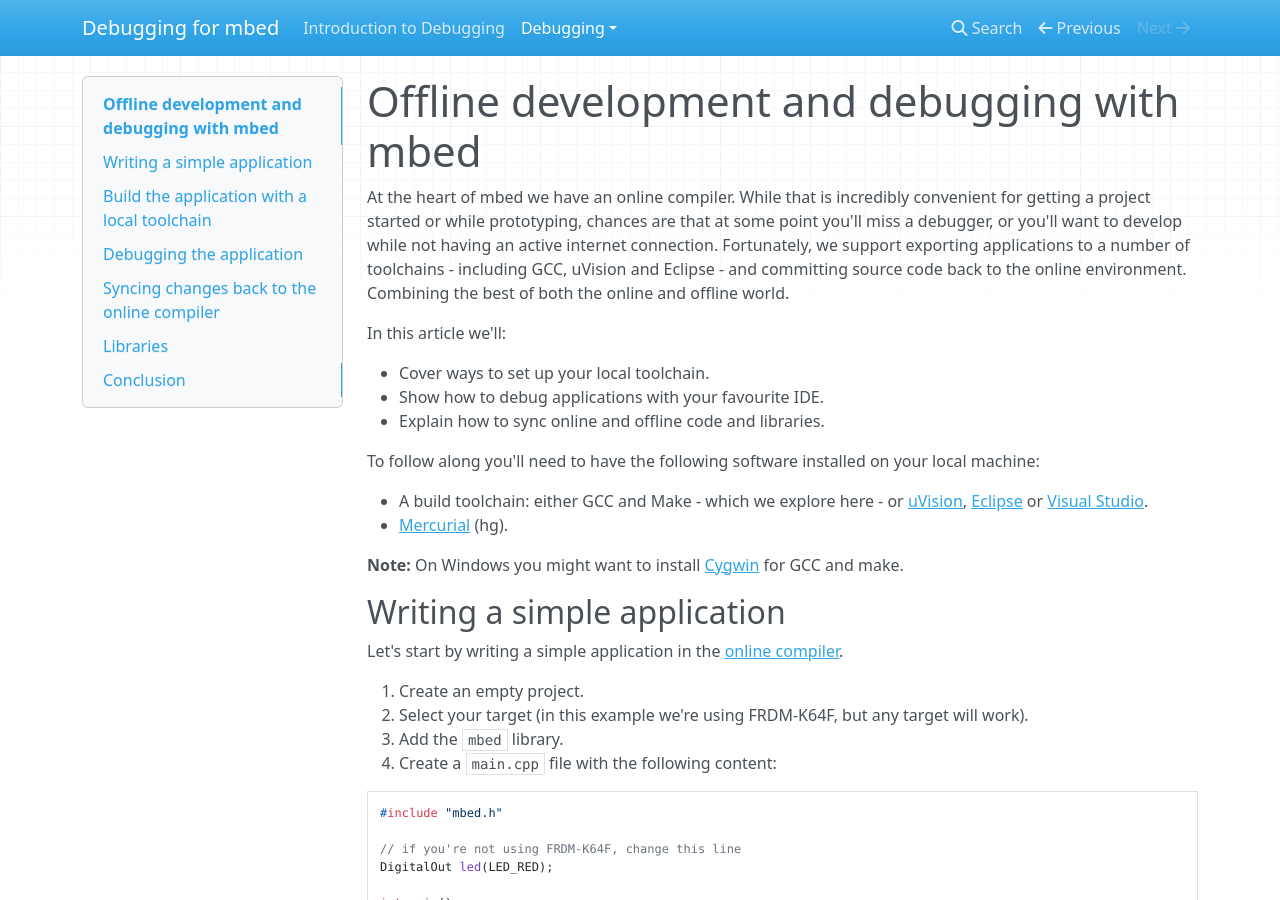
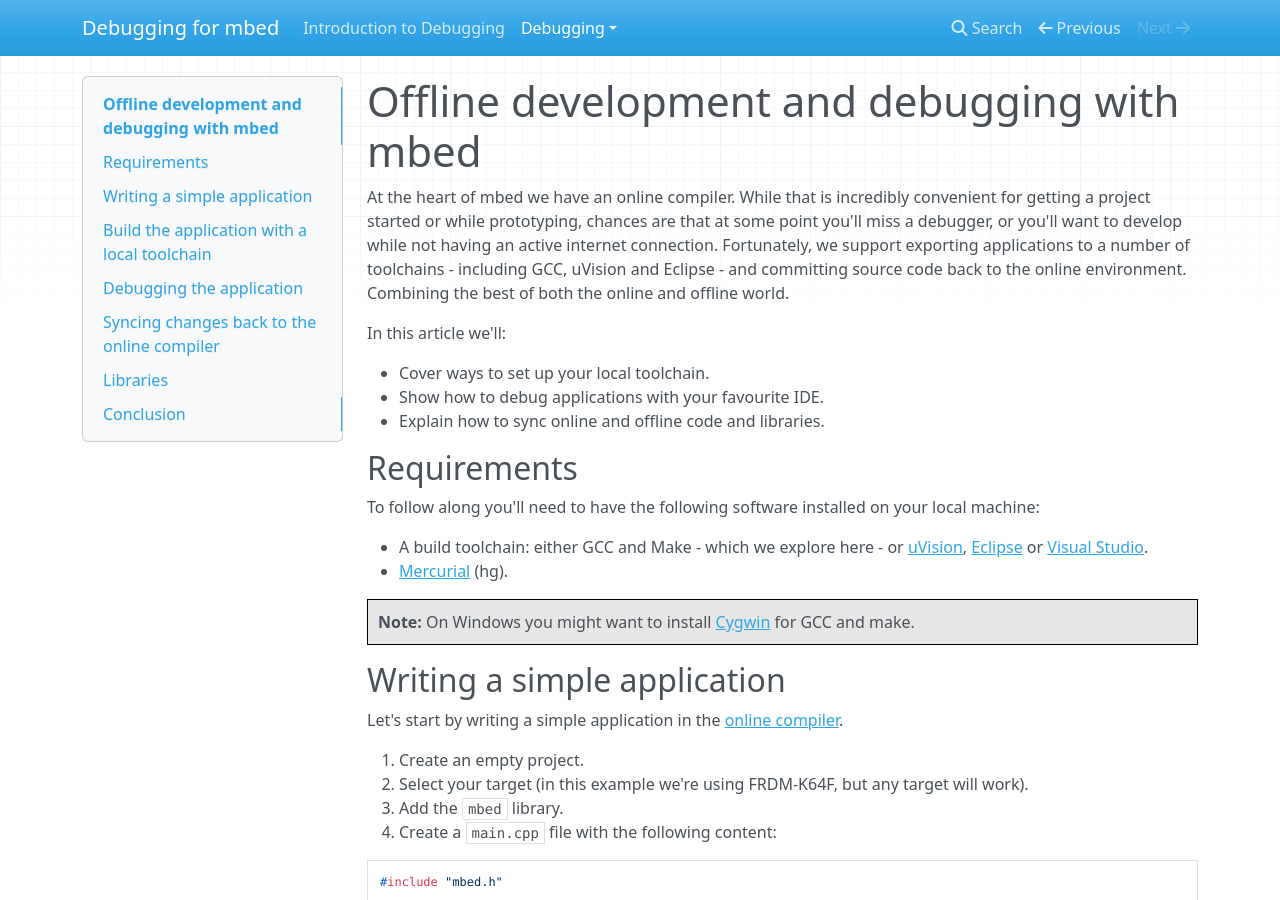
Before and after one commit to ARMmbed/Debugging-docs, an MkDocs documentation site: the page built from Docs/Debugging/offline.md, in a window 1280 px wide and 900 px high. Built offline with MkDocs 1.6.1, drawn with Linux system fonts in a browser that asks for light colours; nearby versions of some CDN libraries; old or Windows-style settings are respelled for this version of MkDocs.

Commit message:
Adding styles

````diff
--- a/Docs/Debugging/offline.md
+++ b/Docs/Debugging/offline.md
@@ -8,12 +8,14 @@ In this article we'll:
 * Show how to debug applications with your favourite IDE.
 * Explain how to sync online and offline code and libraries.
 
+## Requirements
+
 To follow along you'll need to have the following software installed on your local machine:
 
 * A build toolchain: either GCC and Make - which we explore here -  or [uVision](https://docs.mbed.com/docs/debugging-on-mbed/en/latest/Debugging/Keil/), [Eclipse](https://developer.mbed.org/cookbook/eclipse-for-building-and-debugging) or [Visual Studio](http://visualgdb.com/tutorials/arm/mbed/).
 * [Mercurial](https://www.mercurial-scm.org/wiki/Download) (hg).
 
-**Note:** On Windows you might want to install [Cygwin](https://www.cygwin.com) for GCC and make.
+<span style="background-color:#E6E6E6;border:1px solid #000;display:block; height:100%; padding:10px">**Note:** On Windows you might want to install [Cygwin](https://www.cygwin.com) for GCC and make.</span>
 
 ## Writing a simple application
 
@@ -49,18 +51,15 @@ Before we can take our application offline, we first want to publish our project
 
 In the online IDE, right click on your project name and select *Publish*:
 
-
-![Publish button](Images/offline1.png)
+<span style="text-align:center; display:block;">![Publish button](Images/offline1.png)</span>
 
 You can choose to publish this project privately to prevent others from seeing it. Your repository is always write-protected, regardless of the setting you choose:
 
-
-![Publication settings](Images/offline2.png)
+<span style="text-align:center; display:block;">![Publication settings](Images/offline2.png)</span>
 
 After publication you get a link to your project page, which has a *Clone repository to desktop* button. While this will indeed clone your repository, we would be  missing build files for your toolchain, so we don't want to click this just yet:
 
-
-![Clone to desktop](Images/offline3.png)
+<span style="text-align:center; display:block;">![Clone to desktop](Images/offline3.png)</span>
 
 ### Step 2: Exporting
 
@@ -68,13 +67,11 @@ To get the build files we need, we use the online IDE to export a project to our
 
 For simplicity we'll be using GCC. Go back to the online compiler, right click on the project and select *Export*:
 
-
-![Exporting to desktop](Images/offline4.png)
+<span style="text-align:center; display:block;">![Exporting to desktop](Images/offline4.png)</span>
 
 This generates a ZIP file that contains our source code, a Makefile and all the libraries we depend on (just one for now: `mbed`):
 
-
-![Content of the ZIP file](Images/offline5.png)
+<span style="text-align:center; display:block;">![Content of the ZIP file](Images/offline5.png)</span>
 
 Open a terminal window and navigate to the folder to which you extracted the project. You can verify whether we can build locally by running:
 
@@ -90,8 +87,7 @@ We can now debug our application using [GDB](https://docs.mbed.com/docs/debuggin
 
 For instance, here I used the same approach to export to uVision 4 and start a debug session:
 
-
-![Debugging with uVision](Images/offline8.png)
+<span style="text-align:center; display:block;">![Debugging with uVision](Images/offline8.png)</span>
 
 *Debugging with uVision 4 on the left, and syncing changes back to the online compiler on the right*
 
@@ -124,8 +120,6 @@ $ hg status
     ? offline_sync_k64f.map
 ```
 
-
-
 You can commit `main.cpp` back to mbed using:
 
 ```bash
@@ -151,17 +145,15 @@ $ hg push
     remote: added 1 changesets with 1 changes to 1 files
 ```
 
-**Tip:** You can store your credentials, so you don't have to type them again all the time. [Here are instructions](http://stackoverflow.com/questions/2584407/how-to-save-username-and-password-with-mercurial).
+<span style="background-color:#E6E6E6;border:1px solid #000;display:block; height:100%; padding:10px">**Tip:** You can store your credentials, so you don't have to type them again all the time. [Here are instructions](http://stackoverflow.com/questions/2584407/how-to-save-username-and-password-with-mercurial).</span>
 
 Now go back to the online compiler, right click on your project and select *Update* to pull in the changes you made locally:
 
-
-![Updating your application](Images/offline6.png)
+<span style="text-align:center; display:block;">![Updating your application](Images/offline6.png)</span>
 
 When you open `main.cpp` in the online compiler you'll see that our changes have made it back online:
 
-
-![Yay](Images/offline7.png)
+<span style="text-align:center; display:block;">![Yay](Images/offline7.png)</span>
 
 ### Retrieving changes made in the online compiler
 
@@ -184,7 +176,7 @@ Let's add a library in the online compiler:
 1. Select *Import Library > From URL*
 1. Enter the URL https://developer.mbed.org/teams/Nespresso-RGB-Sensor/code/GroveColourSensor/.
 
-    ![Import library](Images/offline10.png)
+    <span style="text-align:center; display:block;">![Import library](Images/offline10.png)</span>
 
 1. In `main.cpp`, add a line to reference the library:
 
@@ -271,7 +263,6 @@ $ hg checkout 56d6b711b8c7
     0 files updated, 0 files merged, 0 files removed, 0 files unresolved
 ```
 
-
 #### Syncing online libraries
 
 If you update libraries offline, you'll need to manually update the online .lib file.
@@ -305,8 +296,7 @@ $ hg push
 
 To update the library in the online compiler, we right click on the project and select 'Update all...'.
 
-
-![Upload all](Images/offline11.png)
+<span style="text-align:center; display:block;">![Upload all](Images/offline11.png)</span>
 
 The library is now updated, and we can continue working in the online compiler.
 
````
